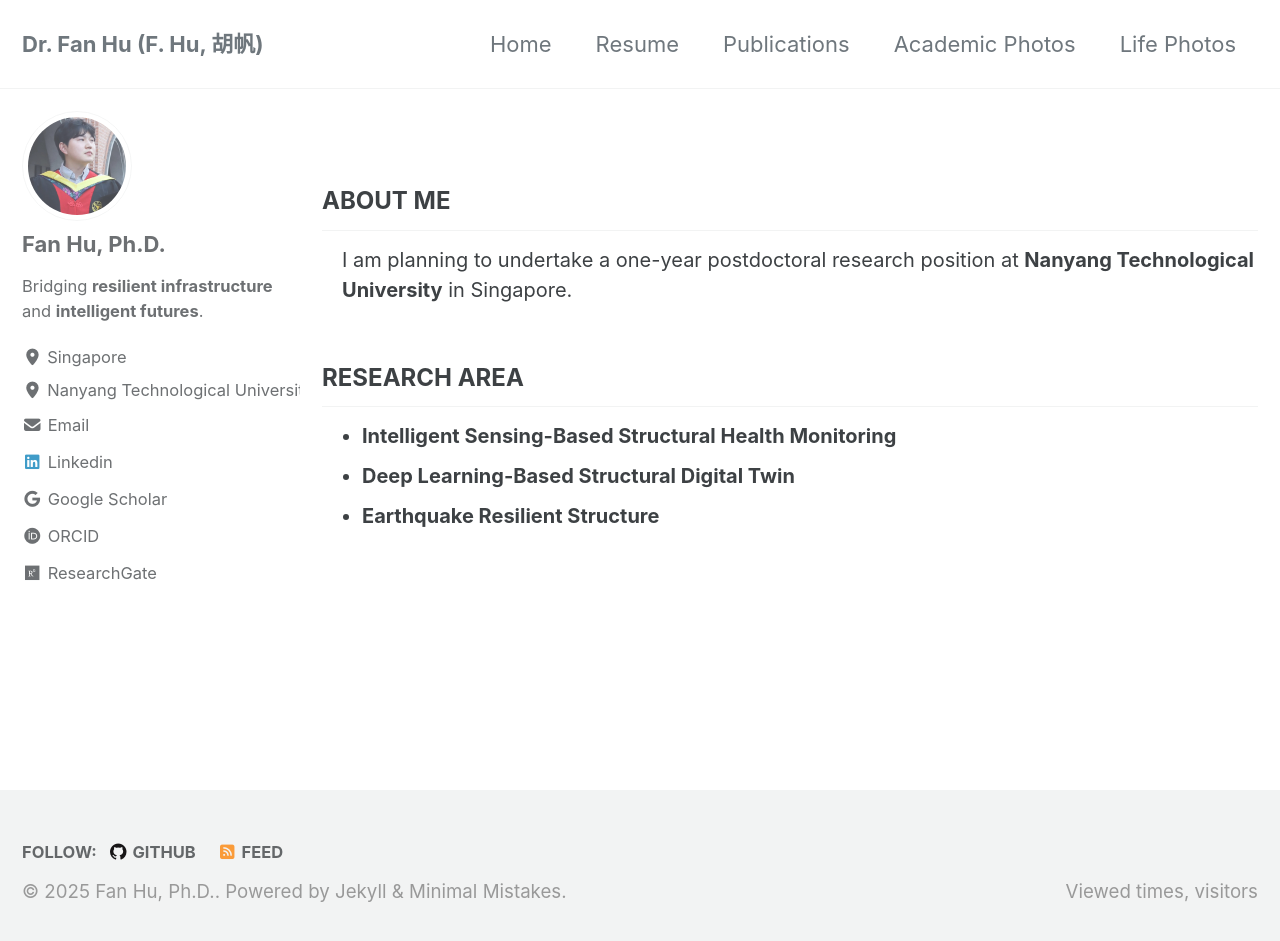
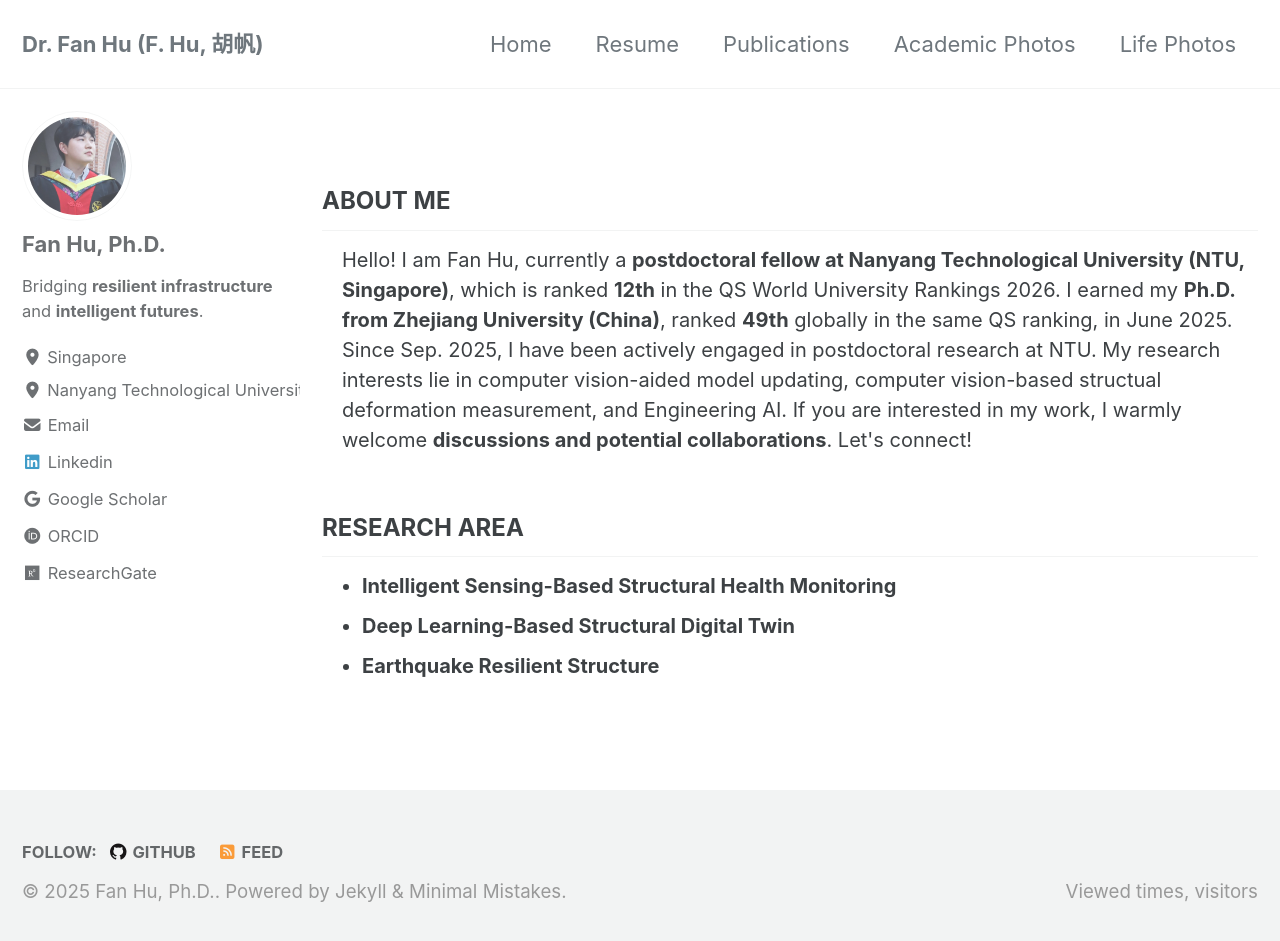
Before and after one commit to fanwindyhu/fanwindyhu.github.io, a Jekyll site: the page built from _pages/index.md, in a window 1280 px wide and 950 px high. Shown: the top 941 px of the window. Built offline with Jekyll 4.4.1, drawn with Linux system fonts in a browser that asks for light colours; cached includes are drawn as plain includes; the list of posts is cut into pages by our own code; comment, search, counter and statistics services are not loaded.

Commit message:
index.md

```diff
--- a/_pages/index.md
+++ b/_pages/index.md
@@ -12,7 +12,9 @@ seo: false
 ---
 <ul style="margin-top: 0; margin-bottom: 0;">
   <li style="list-style-type: none; margin-left: -20px; font-size: 20px;">
-    I am planning to undertake a one-year postdoctoral research position at <strong>Nanyang Technological University</strong> in Singapore.
+    Hello! I am Fan Hu, currently a <strong>postdoctoral fellow at Nanyang Technological University (NTU, Singapore)</strong>, which is ranked <strong>12th</strong> in the QS World University Rankings 2026. I earned my <strong>Ph.D. from Zhejiang University (China)</strong>, ranked <strong>49th</strong> globally in the same QS ranking, in June 2025.
+    Since Sep. 2025, I have been actively engaged in postdoctoral research at NTU. My research interests lie in computer vision-aided model updating, computer vision-based structual deformation measurement, and Engineering AI.
+    If you are interested in my work, I warmly welcome <strong>discussions and potential collaborations</strong>. Let's connect!
   </li>
 </ul>
 
```
